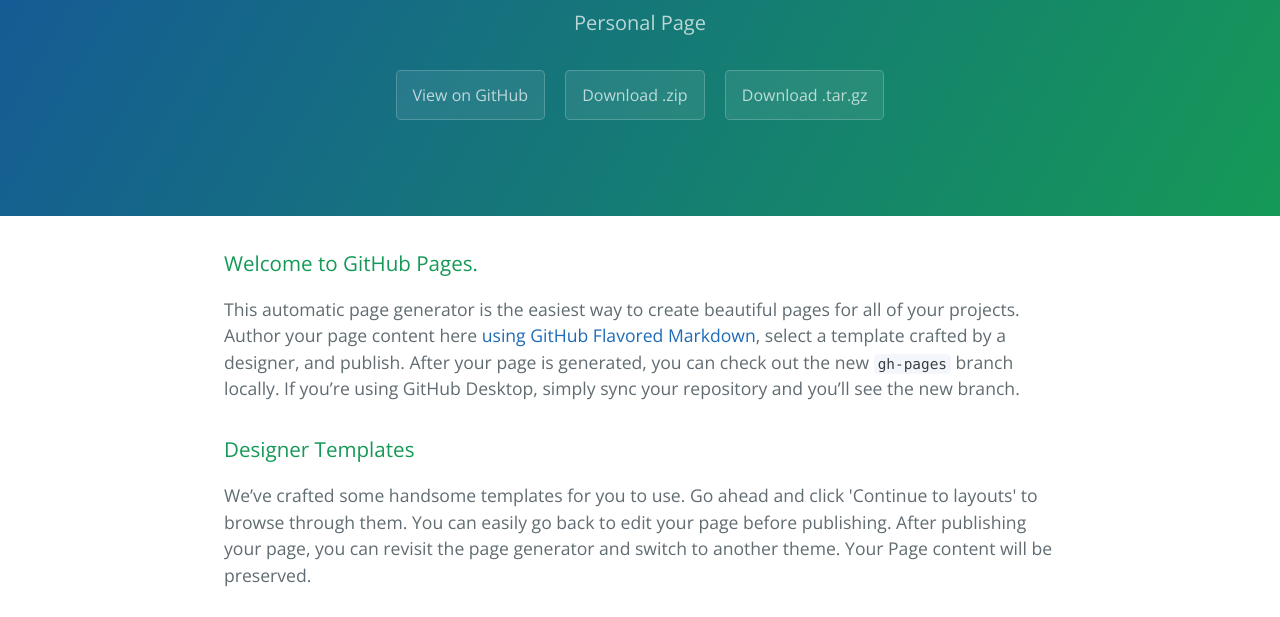
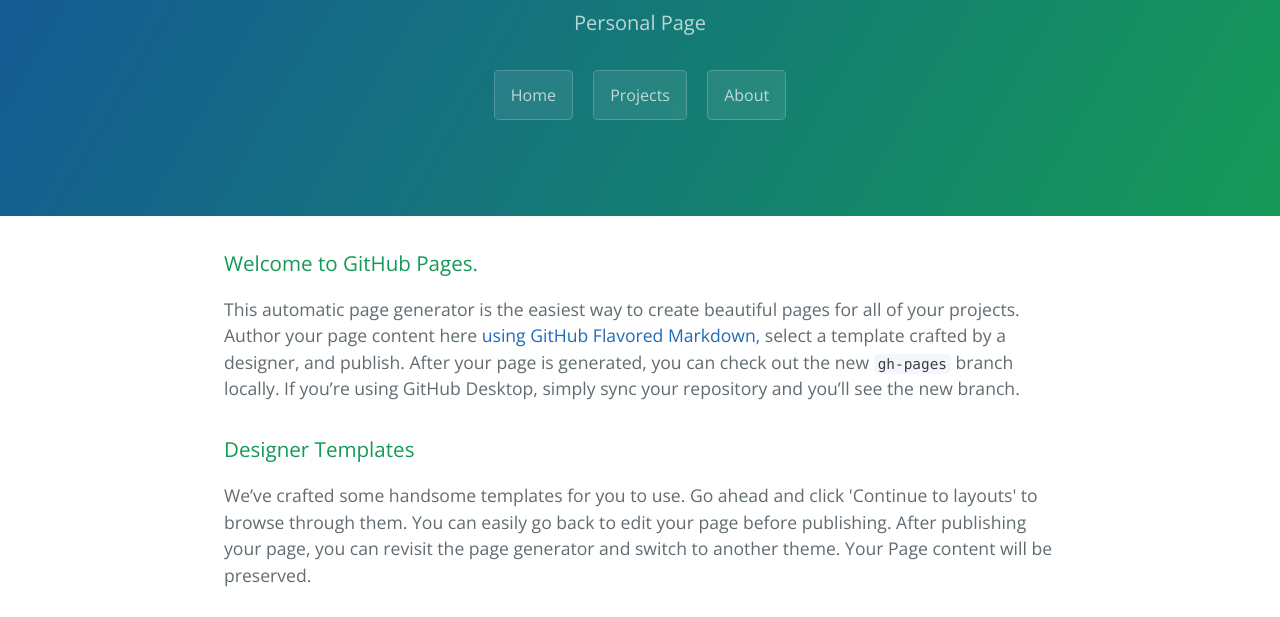
Before and after one commit to NickPapageorgiou/nick-personal-files, a plain HTML site: page index.html in a window 1280 px wide. Shown: the part 167-784 px from the top of the page. Drawn offline with nearby package versions, Linux system fonts and the light colour scheme.

Commit message:
Update index.html

```diff
--- a/index.html
+++ b/index.html
@@ -13,9 +13,9 @@
     <section class="page-header">
       <h1 class="project-name">Nikolaos Papageorgiou</h1>
       <h2 class="project-tagline">Personal Page</h2>
-      <a href="https://github.com/NickPapageorgiou/nick-personal-files" class="btn">View on GitHub</a>
-      <a href="https://github.com/NickPapageorgiou/nick-personal-files/zipball/master" class="btn">Download .zip</a>
-      <a href="https://github.com/NickPapageorgiou/nick-personal-files/tarball/master" class="btn">Download .tar.gz</a>
+      <a href="https://github.com/NickPapageorgiou/nick-personal-files" class="btn">Home</a>
+      <a href="https://github.com/NickPapageorgiou/nick-personal-files/zipball/master" class="btn">Projects</a>
+      <a href="https://github.com/NickPapageorgiou/nick-personal-files/tarball/master" class="btn">About</a>
     </section>
 
     <section class="main-content">
```
